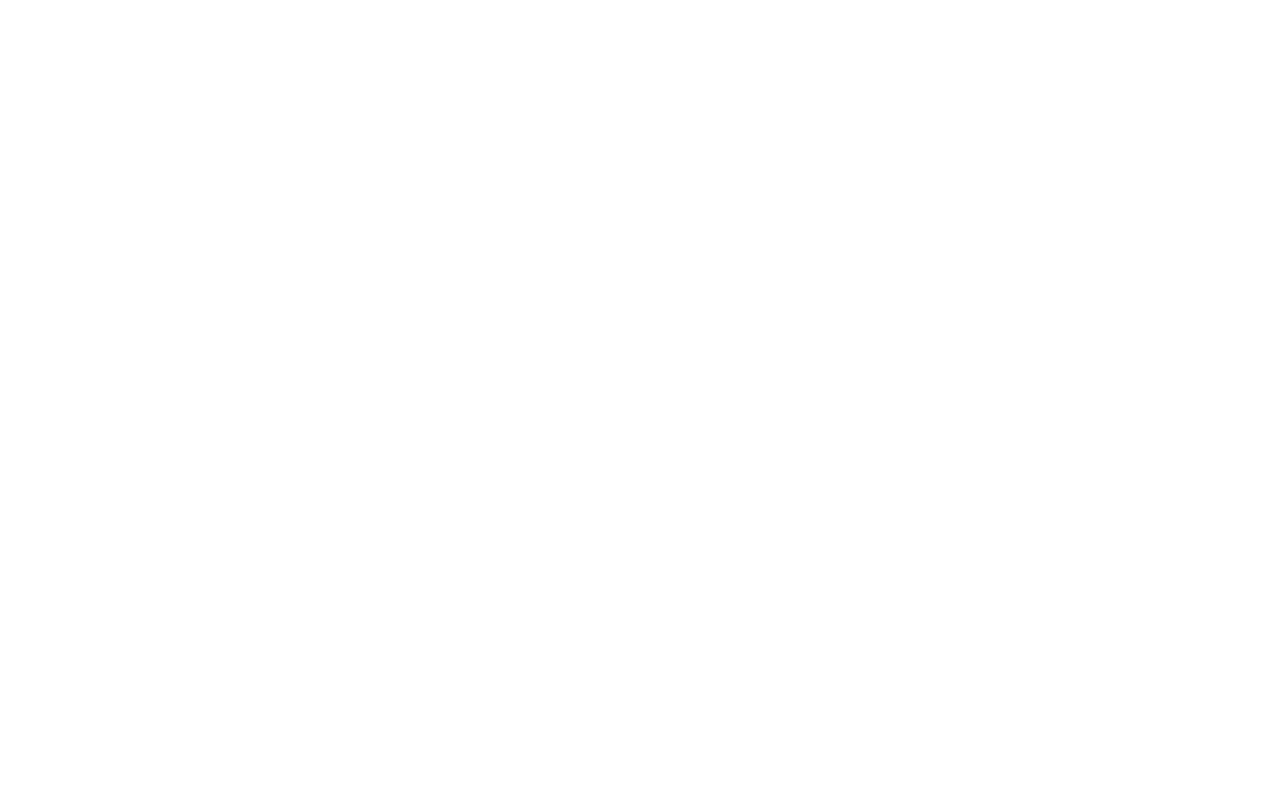
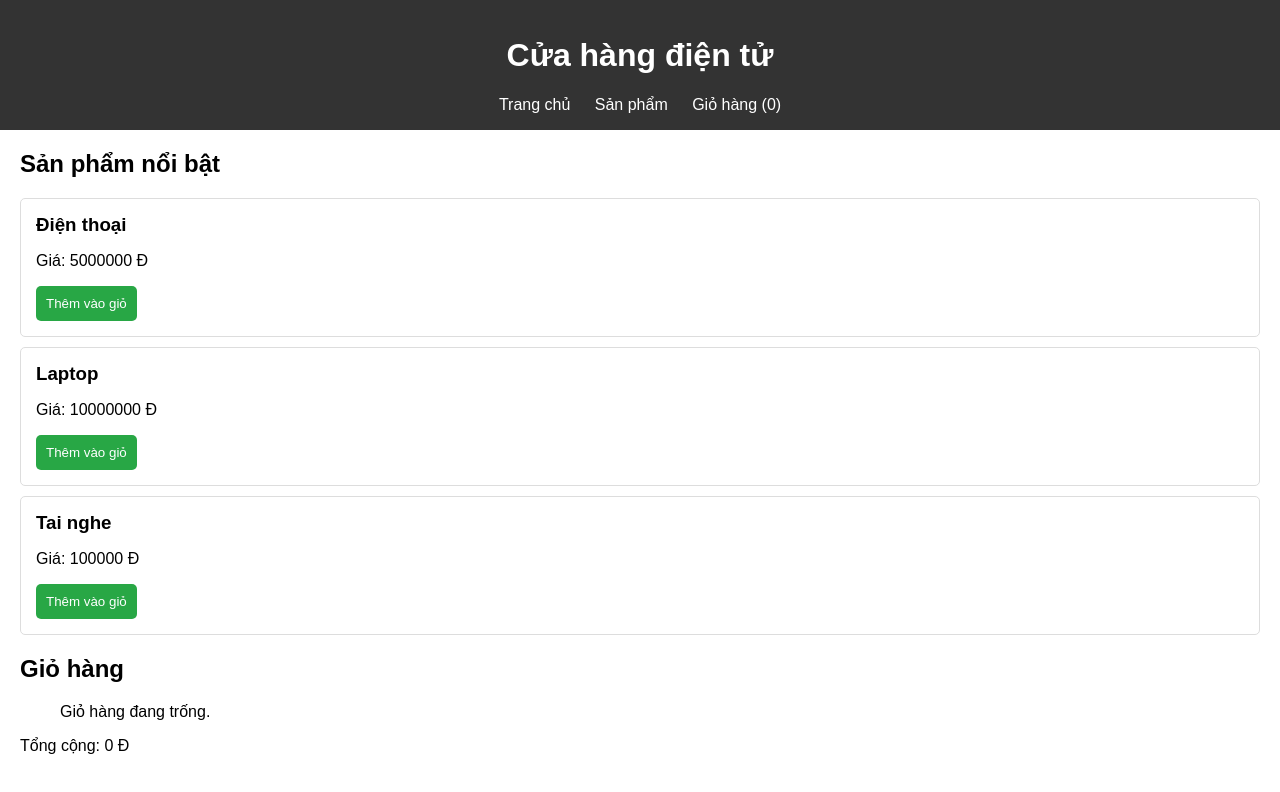
Before and after one commit to tuannhatA/L-m-Web-b-n-h-ng-i-n-t-, a plain HTML site: page index.html in a window 1280 px wide. Drawn offline with Linux system fonts and the light colour scheme.

Commit message:
Add files via upload

```diff
--- a/index.css
+++ b/index.css
@@ -0,0 +1,46 @@
+body {
+    font-family: Arial, sans-serif;
+    margin: 0;
+    padding: 0;
+}
+
+header {
+    background-color: #333;
+    color: white;
+    padding: 1em;
+    text-align: center;
+}
+
+header nav a {
+    color: white;
+    margin: 0 10px;
+    text-decoration: none;
+}
+
+#products, #cart {
+    margin: 20px;
+}
+
+.product {
+    border: 1px solid #ddd;
+    padding: 15px;
+    margin-bottom: 10px;
+    border-radius: 5px;
+}
+
+.product h3 {
+    margin: 0;
+}
+
+button {
+    background-color: #28a745;
+    color: white;
+    border: none;
+    padding: 10px;
+    cursor: pointer;
+    border-radius: 5px;
+}
+
+button:hover {
+    background-color: #218838;
+}
--- a/index.html
+++ b/index.html
@@ -1,11 +1,50 @@
 <!DOCTYPE html>
-<html lang="en">
+<html lang="vi">
 <head>
     <meta charset="UTF-8">
     <meta name="viewport" content="width=device-width, initial-scale=1.0">
-    <title>Document</title>
+    <title>Cửa hàng điện tử</title>
+    <link rel="stylesheet" href="style.css">
 </head>
 <body>
+    <header>
+        <h1>Cửa hàng điện tử</h1>
+        <nav>
+            <a href="#home">Trang chủ</a>
+            <a href="#products">Sản phẩm</a>
+            <a href="#cart">Giỏ hàng (<span id="cart-count">0</span>)</a>
+        </nav>
+    </header>
 
+    <section id="products">
+        <h2>Sản phẩm nổi bật</h2>
+        <div class="product" data-name="Điện thoại" data-price="5000000">
+            <h3>Điện thoại</h3>
+            <p>Giá: 5000000 Đ</p>
+            <button onclick="addToCart('Điện thoại', 5000000)">Thêm vào giỏ</button>
+        </div>
+        <div class="product" data-name="Laptop" data-price="10000000">
+            <h3>Laptop</h3>
+            <p>Giá: 10000000 Đ</p>
+            <button onclick="addToCart('Laptop', 10000000)">Thêm vào giỏ</button>
+        </div>
+        <div class="product" data-name="Tai nghe" data-price="100000">
+            <h3>Tai nghe</h3>
+            <p>Giá: 100000 Đ</p>
+            <button onclick="addToCart('Tai nghe', 100000)">Thêm vào giỏ</button>
+        </div>
+    </section>
+
+    <section id="cart">
+        <h2>Giỏ hàng</h2>
+        <ul id="cart-items">
+            <p>Giỏ hàng đang trống.</p>
+        </ul>
+        <p id="total">Tổng cộng: 0 Đ</p>
+    </section>
+
+    <script src="script.js"></script>
 </body>
+<link rel="stylesheet" href="index.css">
+<script src="index.js"></script>
 </html>
--- a/index.js
+++ b/index.js
@@ -0,0 +1,26 @@
+let cart = [];
+
+function addToCart(name, price) {
+    cart.push({ name, price });
+    updateCart();
+}
+
+function updateCart() {
+    document.getElementById("cart-count").innerText = cart.length;
+    const cartItems = document.getElementById("cart-items");
+    cartItems.innerHTML = "";
+
+    let total = 0;
+    cart.forEach(item => {
+        const li = document.createElement("li");
+        li.innerText = `${item.name} - ${item.price} Đ`;
+        cartItems.appendChild(li);
+        total += item.price;
+    });
+
+    if (cart.length === 0) {
+        cartItems.innerHTML = "<p>Giỏ hàng đang trống.</p>";
+    }
+
+    document.getElementById("total").innerText = `Tổng cộng: ${total} Đ`;
+}
```
